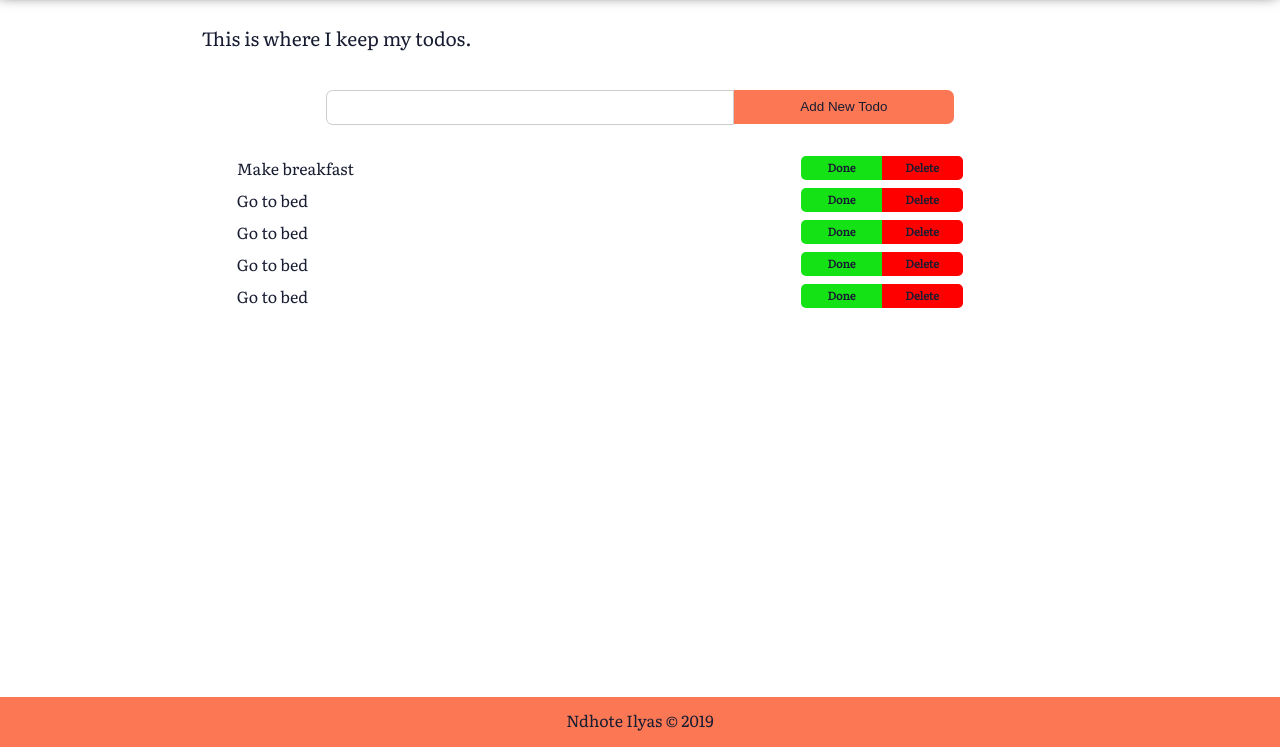
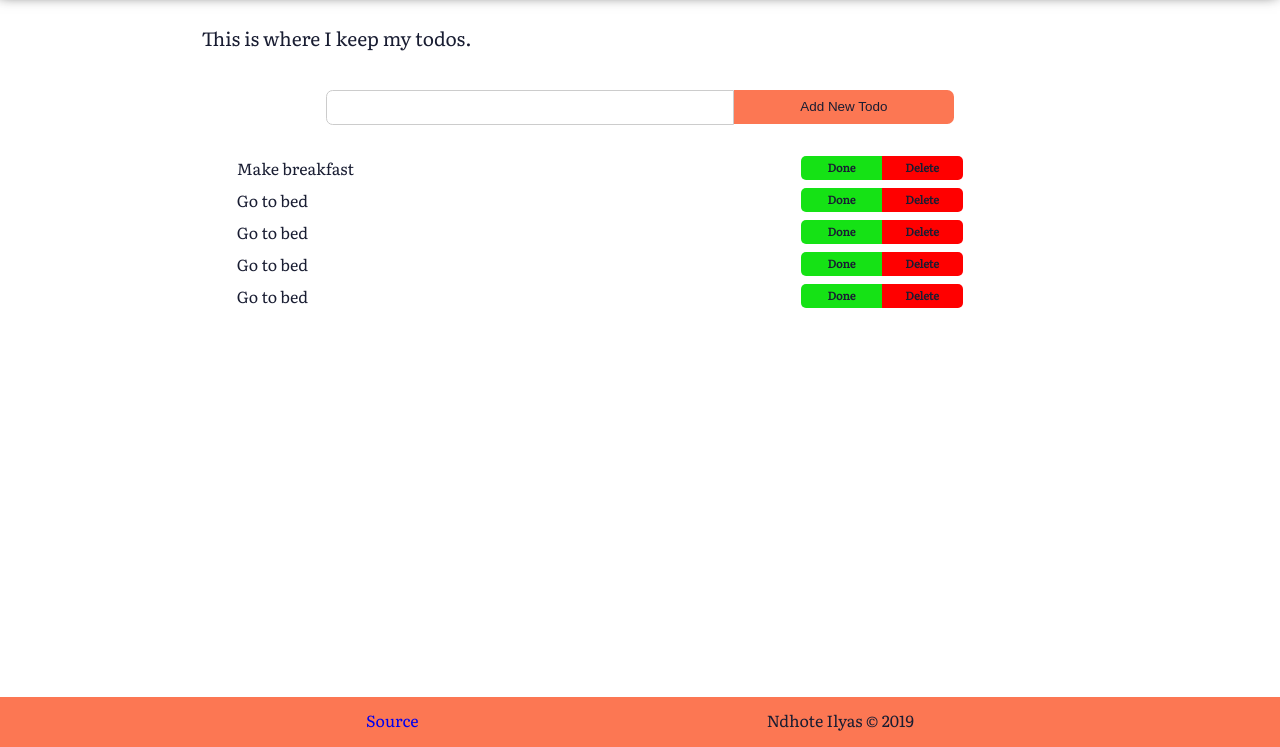
Before and after one commit to ilyandho/Todos-App, a React app: page / in a window 1280 px wide. Shown: the part 53-800 px from the top of the page. Built offline with nearby package versions, Linux system fonts and the light colour scheme.

Commit message:
Added Source link and updated the title

```diff
--- a/src/components/Footer/Footer.js
+++ b/src/components/Footer/Footer.js
@@ -5,7 +5,14 @@ import "./Footer.scss";
 const Footer = () => {
   return (
     <footer>
-      <p>Ndhote Ilyas &copy; {new Date().getFullYear()}</p>
+      <div>
+        <p>
+          <a href="https://github.com/ilyandho/Todos-App" target="blank">
+            Source
+          </a>
+        </p>
+        <p>Ndhote Ilyas &copy; {new Date().getFullYear()}</p>
+      </div>
     </footer>
   );
 };
--- a/src/components/Footer/Footer.scss
+++ b/src/components/Footer/Footer.scss
@@ -13,4 +13,11 @@ footer {
   padding-top: 0.7em;
   color: $primaryColor;
   font-weight: 400;
+
+  div {
+    width: 70%;
+    margin: auto;
+    display: flex;
+    justify-content: space-around;
+  }
 }
--- a/src/components/MyContext.js
+++ b/src/components/MyContext.js
@@ -19,17 +19,15 @@ export const MyProvider = props => {
   };
   const [todos, setTodos] = useState(todos1.todos);
 
+  const update = () => {
+    console.log("Updated");
+  };
+
   const handleSubmit = e => {
-    console.log(e.target.children[0].value);
     const input = e.target.children[0].value;
     const newInput = { todo: input, done: false };
-    console.log("New Input:", newInput);
-    console.log("Todos:", todos);
-
-    console.log(todos);
 
     if (input !== "") {
-      console.log(true);
       todos.push(newInput);
       setTodos(todos);
     } else {
@@ -72,7 +70,9 @@ export const MyProvider = props => {
         //fakeState: info,
         handleDone: handleDone,
         handleDelete: handleDelete,
-        handleSubmit: handleSubmit
+        handleSubmit: handleSubmit,
+        update: update
+
         /*growAYearOlder: () => {
           setInfo({ info, age: info.age + 1 });
         }*/
--- a/webpack.config.js
+++ b/webpack.config.js
@@ -12,7 +12,7 @@ module.exports = {
 
   plugins: [
     new HtmlWepackPlugin({
-      title: "Webpack 4 Starter Pack",
+      title: "My Todos App",
       template: "./src/index.html",
       minify: {
         removeComments: true,
```
